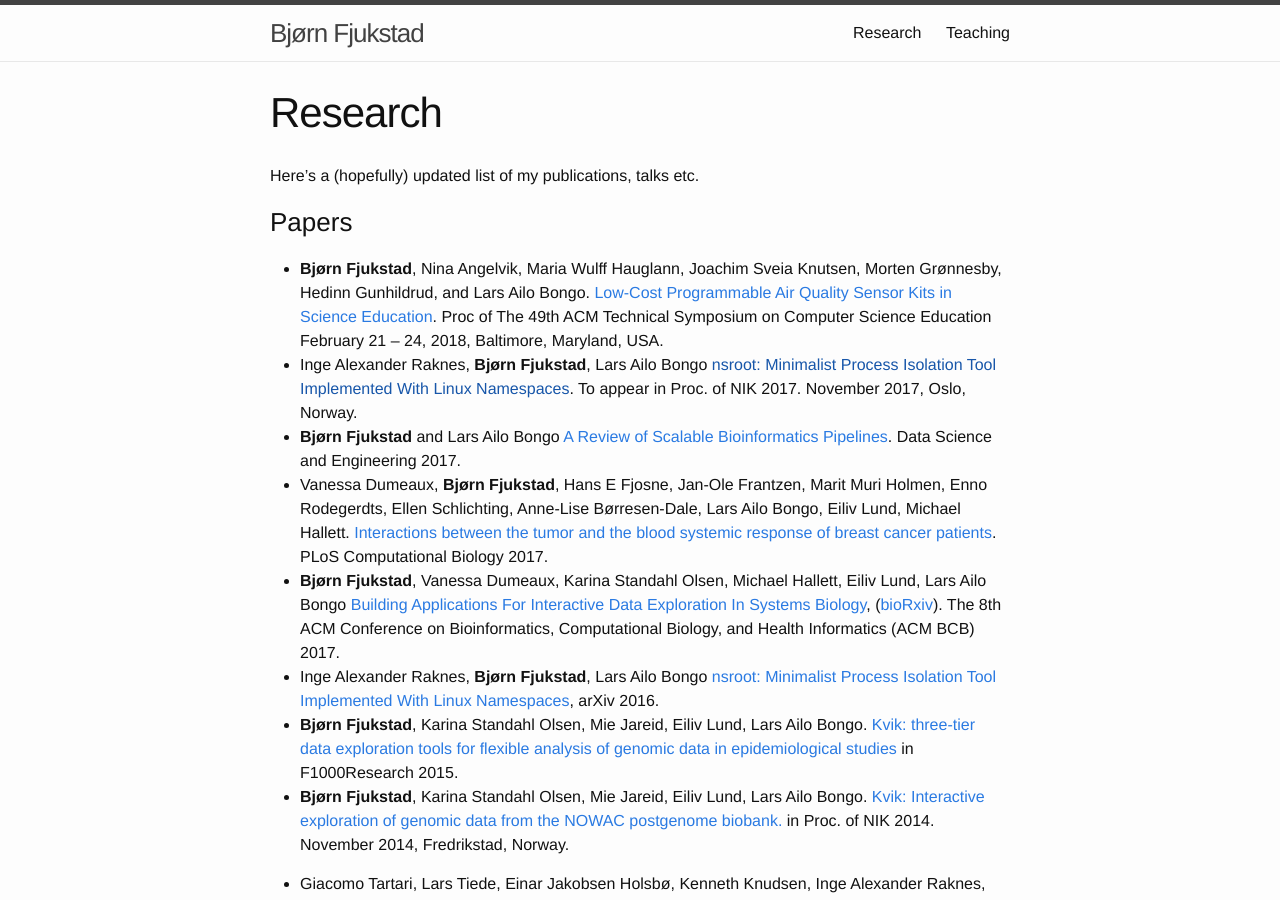
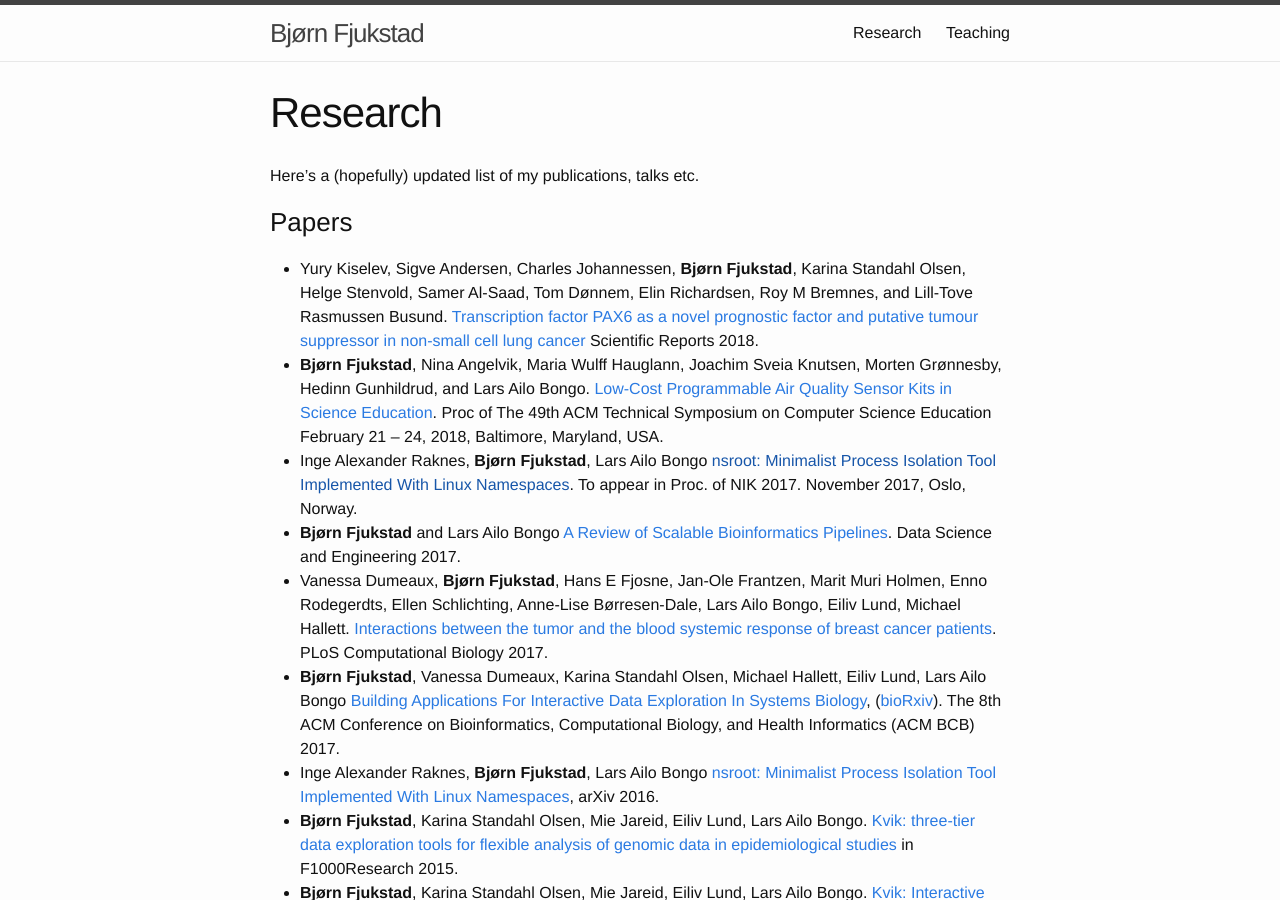
Before and after one commit to fjukstad/fjukstad.github.io, a Jekyll site: the page built from research.md, in a window 1280 px wide and 900 px high. Built offline with Jekyll 4.4.1, drawn with Linux system fonts in a browser that asks for light colours.

Commit message:
add pax6 paper

```diff
--- a/research.md
+++ b/research.md
@@ -6,12 +6,20 @@ permalink: /research/
 Here's a (hopefully) updated list of my publications, talks etc.
 
 ### Papers
+
+- Yury Kiselev, Sigve Andersen, Charles Johannessen, **Bjørn Fjukstad**,
+  Karina Standahl Olsen, Helge Stenvold, Samer Al-Saad, Tom
+  Dønnem, Elin Richardsen, Roy M Bremnes, and Lill-Tove Rasmussen Busund.
+  [Transcription factor PAX6 as a novel prognostic factor and putative tumour
+  suppressor in non-small cell lung
+  cancer](https://www.nature.com/articles/s41598-018-23417-z)
+  Scientific Reports 2018.
 - **Bjørn Fjukstad**, Nina Angelvik, Maria Wulff Hauglann, Joachim Sveia
-    Knutsen, Morten Grønnesby, Hedinn Gunhildrud, and Lars Ailo Bongo.
-    [Low-Cost Programmable Air Quality Sensor Kits in Science
-    Education](http://dl.acm.org/citation.cfm?id=3159569). Proc of
-    The 49th ACM Technical Symposium on Computer Science Education
-    February 21 – 24, 2018, Baltimore, Maryland, USA.
+  Knutsen, Morten Grønnesby, Hedinn Gunhildrud, and Lars Ailo Bongo.
+  [Low-Cost Programmable Air Quality Sensor Kits in Science
+  Education](http://dl.acm.org/citation.cfm?id=3159569). Proc of
+  The 49th ACM Technical Symposium on Computer Science Education
+  February 21 – 24, 2018, Baltimore, Maryland, USA.
 - Inge Alexander Raknes, **Bjørn Fjukstad**, Lars Ailo Bongo [nsroot: Minimalist
   Process Isolation Tool Implemented With Linux Namespaces](). To appear in Proc.
   of NIK 2017. November 2017, Oslo, Norway.
```
